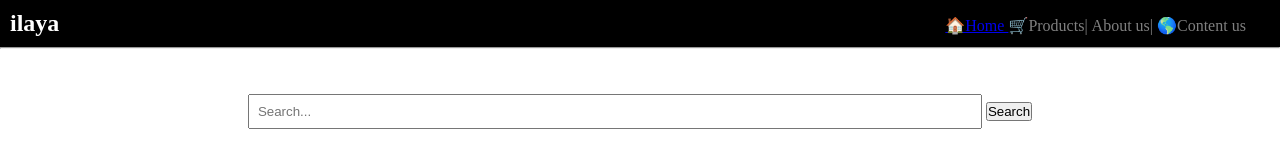
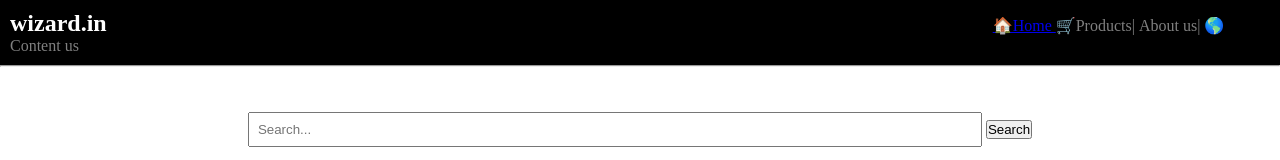
Before and after one commit to Ilayakatteven/ilayavarman, a plain HTML site: page index.html in a window 1280 px wide. Shown: the top 160 px of the page. Drawn offline with Linux system fonts and the light colour scheme.

Commit message:
Update index.html

```diff
--- a/index.html
+++ b/index.html
@@ -14,7 +14,7 @@
 
     <div class="header">
         <nav>
-            <h2>ilaya</h2>
+            <h2>wizard.in</h2>
             <ul>
 
             <li></li>
```
